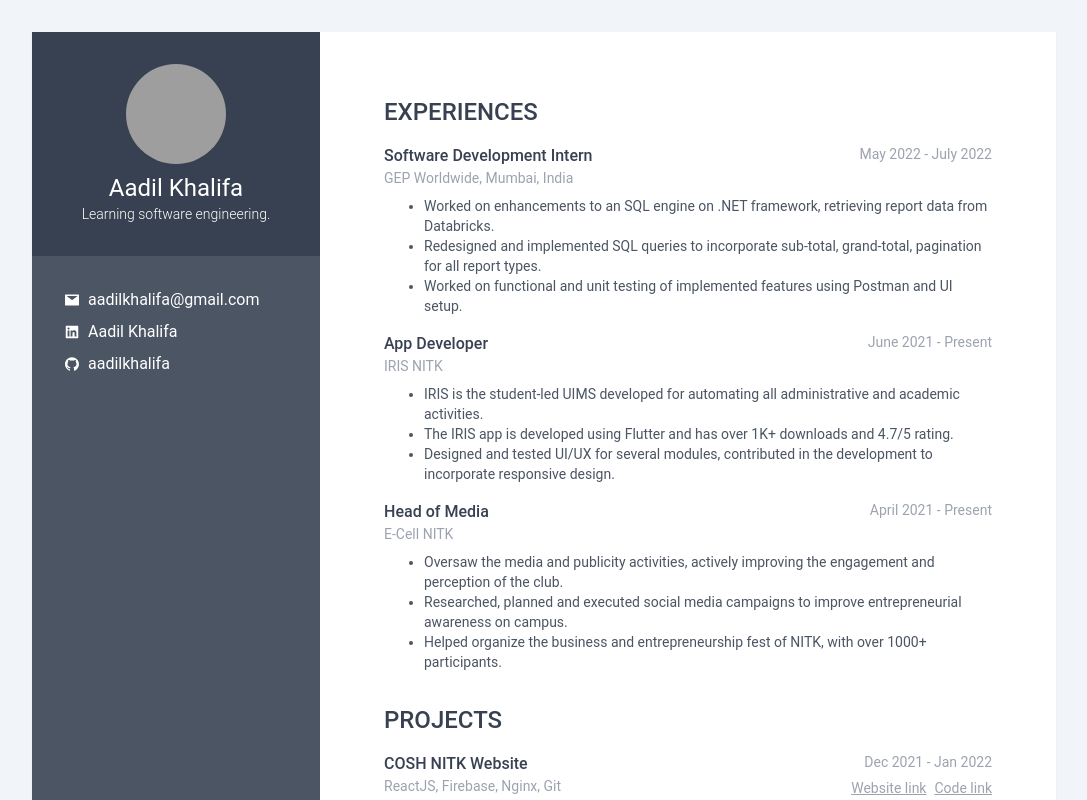
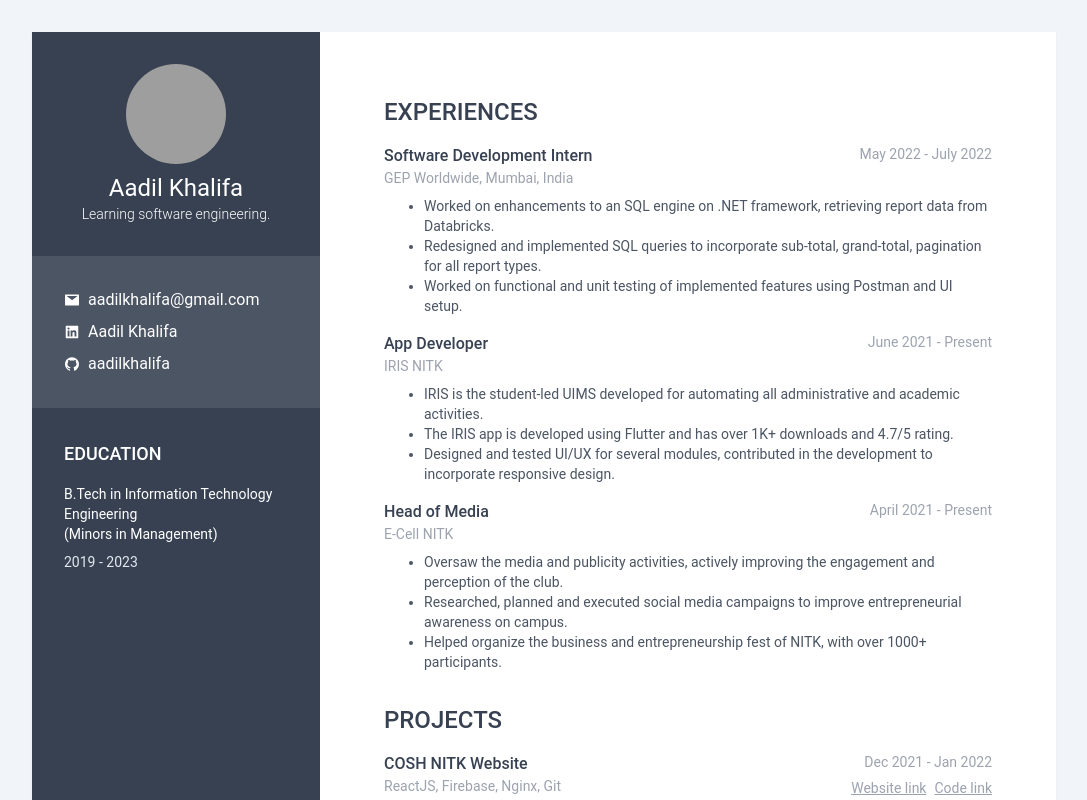
Before and after one commit to aadilkhalifa/personal-web, a Next.js app: page / in a window 1280 px wide. Shown: the top 800 px of the page, without its empty margins (96-1183 px from the left). Built offline with nearby package versions, Linux system fonts and the light colour scheme; grey boxes are pictures that could not be loaded.

Commit message:
✨ Added education

```diff
--- a/pages/index.jsx
+++ b/pages/index.jsx
@@ -8,8 +8,8 @@ export default function Home() {
   return (
     <div className="bg w-full bg-slate-100 p-8">
       <div className="wrapper max-w-5xl bg-white min-h-screen my-0 mx-auto drop-shadow-sm flex">
-        <div className="left max-w-full w-72 bg-gray-600 text-white">
-          <div className='p-8 flex flex-col items-center bg-gray-700'>
+        <div className="left max-w-full w-72 bg-gray-700 text-white">
+          <div className='p-8 flex flex-col items-center'>
             <Image
               src="/../public/image.png"
               alt="profile picture"
@@ -20,7 +20,7 @@ export default function Home() {
             <h2 className="text-2xl mt-2">Aadil Khalifa</h2>
             <p className='font-light text-sm'>Learning software engineering.</p>
           </div>
-          <div className="p-8">
+          <div className="p-8 bg-gray-600">
             <div className="flex items-center">
               <AiFillMail className="mr-2" />
               <a href="mailto:aadilkhalifa@gmail.com">aadilkhalifa@gmail.com</a>
@@ -33,6 +33,12 @@ export default function Home() {
               <AiFillGithub className="mr-2" />
               <a href="https://github.com/aadilkhalifa" target="_blank" rel="noreferrer">aadilkhalifa</a>
             </div>
+          </div>
+          <div className="p-8 flex flex-col items-start">
+            <h2 className='uppercase font-medium text-lg'>Education</h2>
+            <h3 className='text-sm mt-4'>B.Tech in Information Technology Engineering</h3>
+            <h3 className='text-sm'>(Minors in Management)</h3>
+            <p className='text-sm text-slate-200 mt-2'>2019 - 2023</p>
           </div>
         </div>
         <div className="right flex-1 p-16">
```
